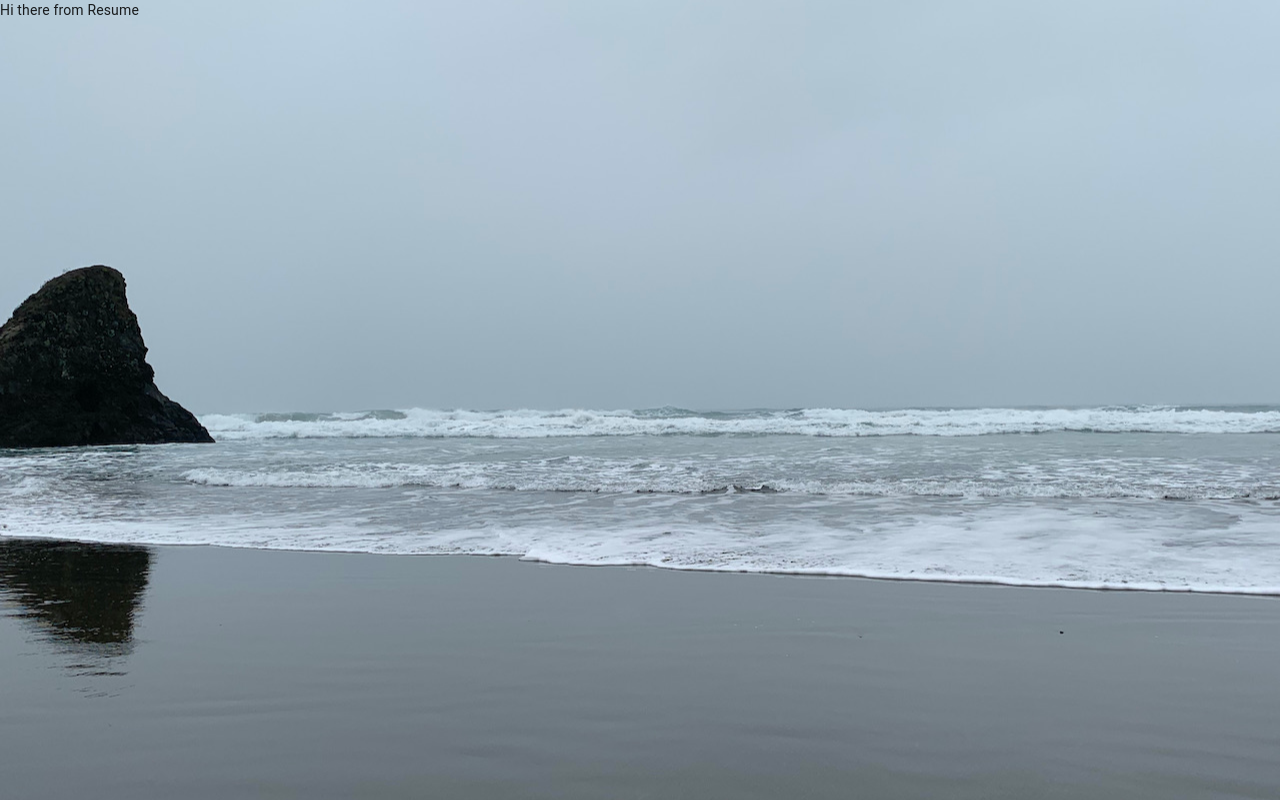
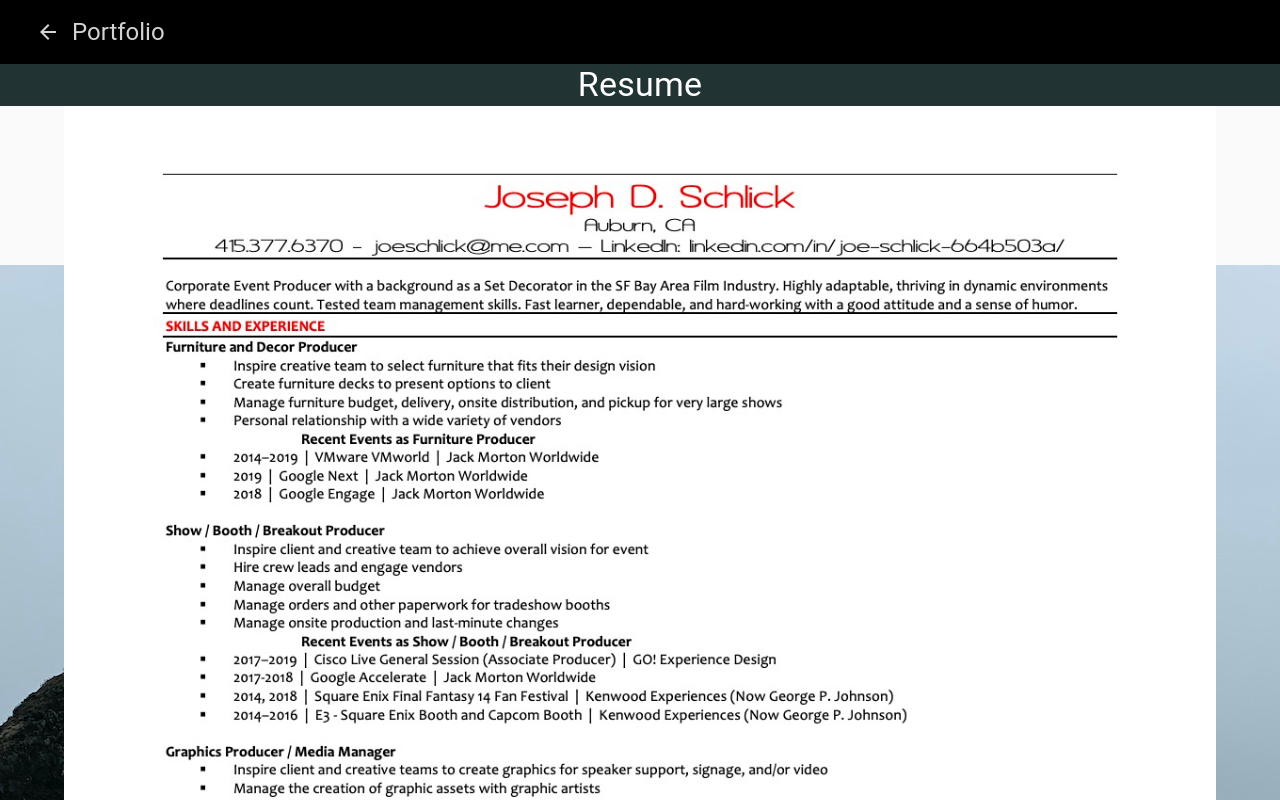
Before and after one commit to joeschlick/react-portfolio, a React (Create React App) app in the folder client/: page /resume in a window 1280 px wide. Shown: the top 800 px of the page. Built offline with nearby package versions, Linux system fonts and the light colour scheme.

Commit message:
added pdf of resume

```diff
--- a/client/src/App.js
+++ b/client/src/App.js
@@ -4,6 +4,8 @@
 import './App.css';
 import Home from "./components/"
 import Resume from './components/Resume';
+import Protfolio from './components/Portfolio';
+
 
 function App() {
   return (
--- a/client/src/components/Resume.js
+++ b/client/src/components/Resume.js
@@ -1,11 +1,34 @@
-import React from 'react'
+import React from "react";
+import { makeStyles } from "@material-ui/core/styles";
+import { Typography, Box, Grid } from "@material-ui/core";
+import Navbar from "./Navbar";
+import eventRez from "../eventRez.jpg";
+
+const useStyles = makeStyles({
+  mainContainer: {
+    background: "#233",
+    color: "white",
+  },
+
+});
 
 const Resume = () => {
-    return (
-        <div>
-            Hi there from Resume
-        </div>
-    )
-}
+  const classes = useStyles();
+  return (
+    <>
+      <Navbar />
+      <Box component="header" className={classes.mainContainer}>
+        <Typography variant="h4" align="center" >
+          Resume
+        </Typography>
+      </Box>
+      <Box component="div">
+        <Grid container justify="center">
+          <img src={eventRez} width="90%" height="90%" />
+        </Grid>
+      </Box>
+    </>
+  );
+};
 
-export default Resume
+export default Resume;
```
Also changed, not shown: client/src/components/Porfolio.js (added, +11 -0 lines), client/src/eventRez.jpg (added), 1 other file (tests, documents, lock files or other folders).
